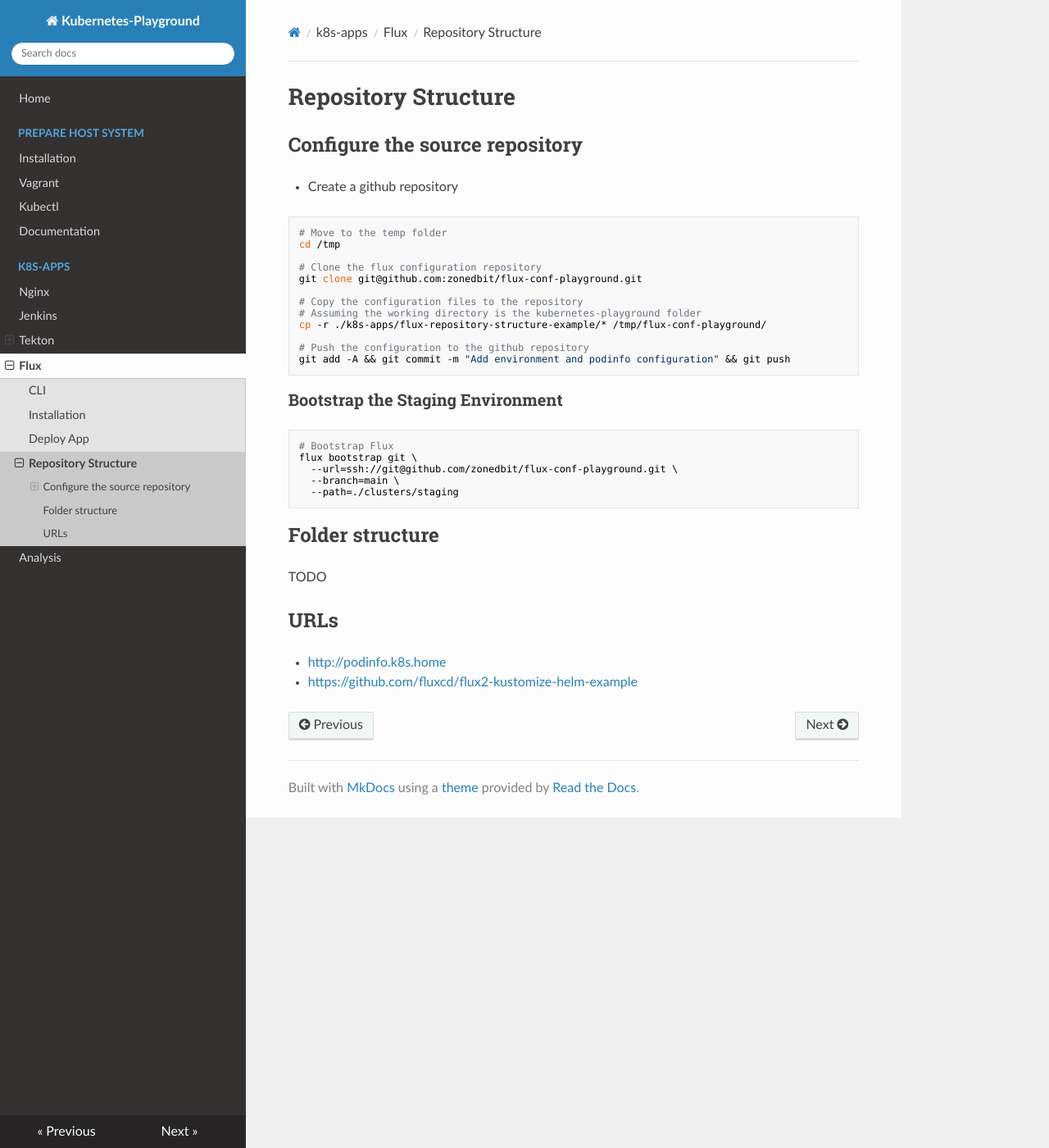
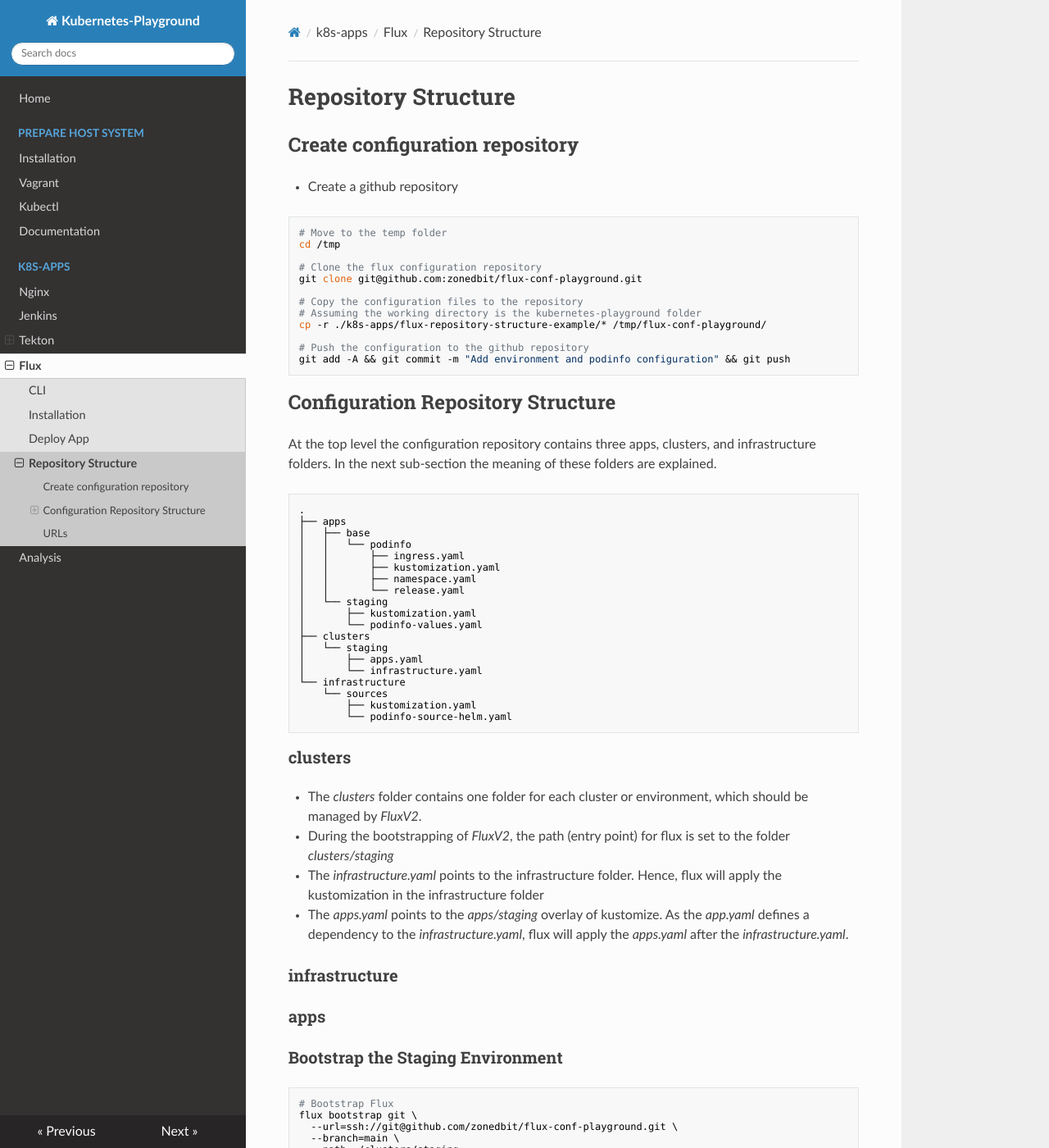
Before and after one commit to zonedbit/kubernetes-playground, an MkDocs documentation site: the page built from docs/k8s-apps/fluxv2/fluxv2-repository-structure.md, in a window 1280 px wide and 1400 px high. Shown: the whole window at 82% size. Built offline with MkDocs 1.6.1, drawn with Linux system fonts in a browser that asks for light colours; nearby versions of some CDN libraries.

Commit message:
feature/gitOpsRepositoryStructure

````diff
--- a/docs/k8s-apps/fluxv2/fluxv2-repository-structure.md
+++ b/docs/k8s-apps/fluxv2/fluxv2-repository-structure.md
@@ -1,6 +1,6 @@
 # Repository Structure
 
-## Configure the source repository
+## Create configuration repository
 
 * Create a github repository
 
@@ -19,6 +19,49 @@ cp -r ./k8s-apps/flux-repository-structure-example/* /tmp/flux-conf-playground/
 git add -A && git commit -m "Add environment and podinfo configuration" && git push
 ```
 
+## Configuration Repository Structure
+
+At the top level the configuration repository contains three apps, clusters, and infrastructure folders.
+In the next sub-section the meaning of these folders are explained.
+
+``` sh
+.
+├── apps
+│   ├── base
+│   │   └── podinfo
+│   │       ├── ingress.yaml
+│   │       ├── kustomization.yaml
+│   │       ├── namespace.yaml
+│   │       └── release.yaml
+│   └── staging
+│       ├── kustomization.yaml
+│       └── podinfo-values.yaml
+├── clusters
+│   └── staging
+│       ├── apps.yaml
+│       └── infrastructure.yaml
+└── infrastructure
+    └── sources
+        ├── kustomization.yaml
+        └── podinfo-source-helm.yaml
+```
+
+### clusters
+
+* The *clusters* folder contains one folder for each cluster or environment,
+      which should be managed by *FluxV2*.
+* During the bootstrapping of *FluxV2*, the path (entry point) for flux is set to the
+      folder *clusters/staging*
+* The *infrastructure.yaml* points to the infrastructure folder. Hence, flux will apply
+      the kustomization in the infrastructure folder
+* The *apps.yaml* points to the *apps/staging* overlay of kustomize. As the *app.yaml* defines
+      a dependency to the *infrastructure.yaml*, flux will apply the *apps.yaml* after the
+      *infrastructure.yaml*.
+
+### infrastructure
+
+### apps
+
 ### Bootstrap the Staging Environment
 
 ``` sh
@@ -29,10 +72,6 @@ flux bootstrap git \
   --path=./clusters/staging
 ```
 
-## Folder structure
-
-TODO
-
 ## URLs
 
 * <http://podinfo.k8s.home>
````
Also changed, not shown: 1 other file.
